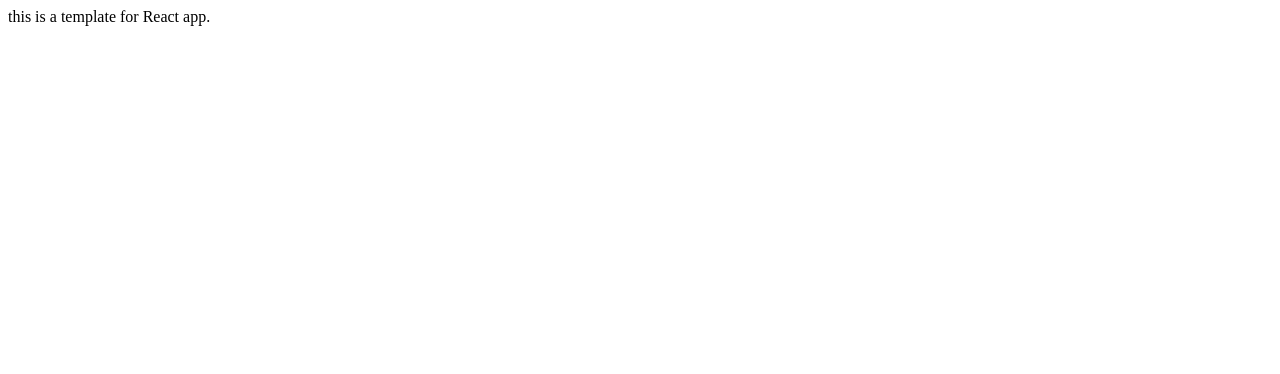
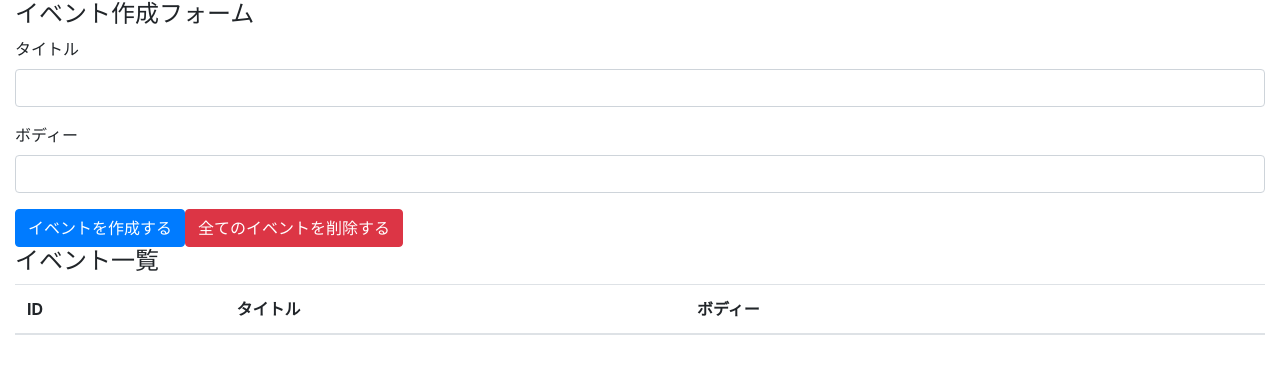
Before and after one commit to yuta-757/react_hooks_udemy, a React (Create React App) app: page / in a window 1280 px wide. Shown: the top 374 px of the page. Built offline with nearby package versions, Linux system fonts and the light colour scheme.

Commit message:
create evert form

```diff
--- a/package.json
+++ b/package.json
@@ -6,6 +6,7 @@
     "@testing-library/jest-dom": "^4.2.4",
     "@testing-library/react": "^9.3.2",
     "@testing-library/user-event": "^7.1.2",
+    "bootstrap": "^4.5.2",
     "react": "^16.13.1",
     "react-dom": "^16.13.1",
     "react-scripts": "3.4.1"
--- a/src/App.js
+++ /dev/null
@@ -1,11 +0,0 @@
-import React from 'react';
-
-const App = () => {
-  return (
-    <div>
-      this is a template for React app.
-    </div>
-  );
-}
-
-export default App;
--- /dev/null
+++ b/src/components/App.js
@@ -0,0 +1,42 @@
+import React from 'react';
+
+import 'bootstrap/dist/css/bootstrap.min.css';
+
+const App = () => {
+  return (
+    <div className='container-fluid'>
+      <h4>イベント作成フォーム</h4>
+      <form>
+        <div className='form-group'>
+          <label htmlFor='formEventTitle'>タイトル</label>
+          <input className='form-control' id='formEventTitle'/>
+        </div>
+
+        <div className='form-group'>
+          <label htmlFor='formEventBody'>ボディー</label>
+          <input className='form-control' id='formEventBody'/>
+        </div>
+
+        <button className='btn btn-primary'>イベントを作成する</button>
+        <button className='btn btn-danger'>全てのイベントを削除する</button>
+
+      </form>
+
+      <h4>イベント一覧</h4>
+      <table className='table table-hover'>
+        <thead>
+          <tr>
+            <th>ID</th>
+            <th>タイトル</th>
+            <th>ボディー</th>
+            <th></th>
+          </tr>
+        </thead>
+        <tbody>
+        </tbody>
+      </table>
+    </div>
+  );
+}
+
+export default App;
--- a/src/index.js
+++ b/src/index.js
@@ -1,5 +1,5 @@
 import React from 'react';
 import ReactDOM from 'react-dom';
-import App from './App';
+import App from './components/App';
 
 ReactDOM.render(<App />,document.getElementById('root'));
```
Also changed, not shown: 1 other file (tests, documents, lock files or other folders).
